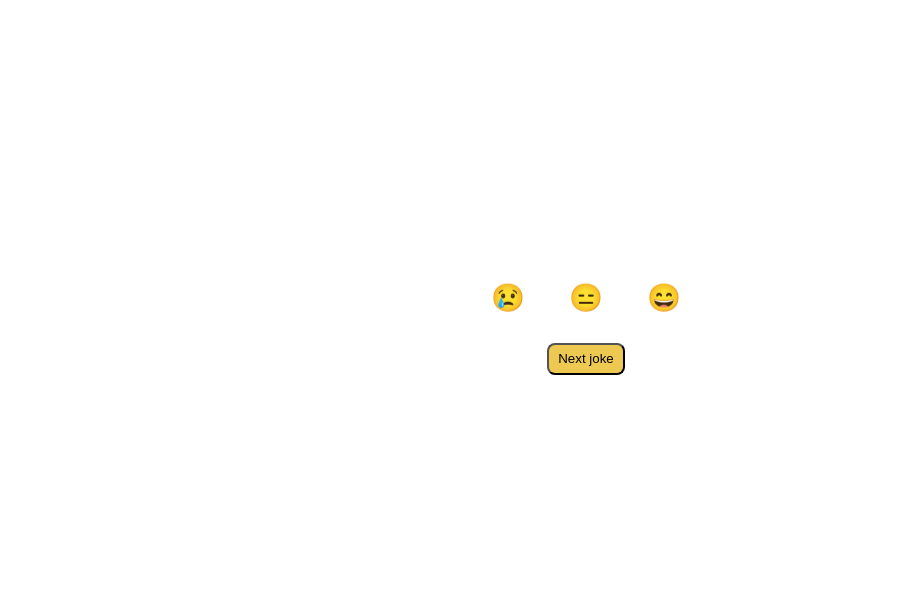
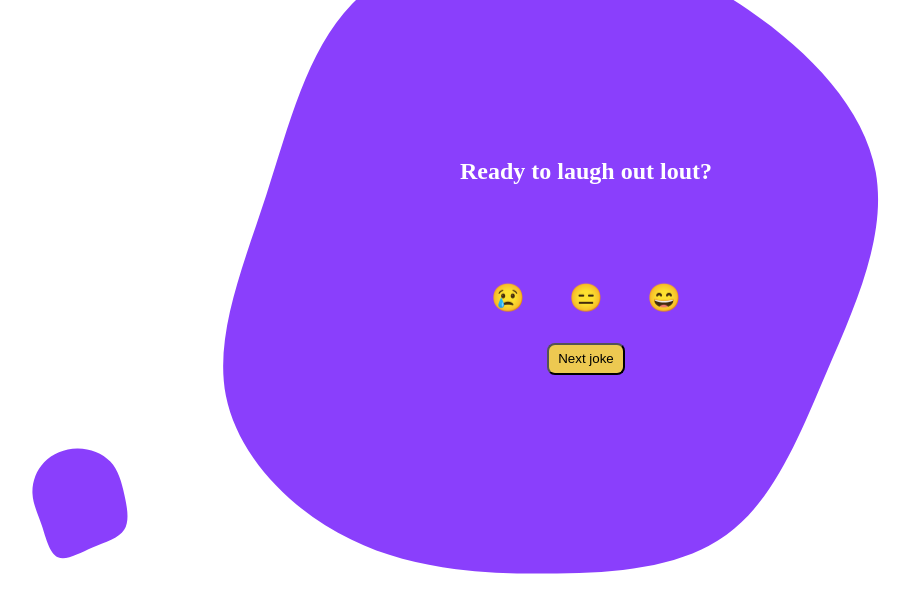
Before and after one commit to Gilsabo/it-academy-bcn-sprint-5, a plain HTML site: page index.html in a window 1280 px wide. Shown: the whole page, without its empty margins (54-963 px from the left). Drawn offline with Linux system fonts and the light colour scheme; no server answers.

Commit message:
Change link to see if the svg are visible in github

```diff
--- a/css/styles.css
+++ b/css/styles.css
@@ -33,7 +33,7 @@ body {
 .big-blob-center {
     position: absolute;
     background-repeat: no-repeat;
-    background-image: url(/repos/it-academy-bcn/sprint-5/images/blob4.svg);
+    background-image: url(/images/blob4.svg);
     z-index: -1;
     top: 60%;
     left: 50%;
@@ -43,7 +43,7 @@ body {
 .small-blob-left {
     position: absolute;
     background-repeat: no-repeat;
-    background-image: url(/repos/it-academy-bcn/sprint-5/images/blob.svg);
+    background-image: url(/images/blob.svg);
     top: 107%;
     left: -39%;
 }
@@ -52,7 +52,7 @@ body {
 .small-blob-right {
     position: absolute;
     background-repeat: no-repeat;
-    background-image: url(/repos/it-academy-bcn/sprint-5/images/blob3.svg);
+    background-image: url(/repos/it-academy-bcn/sprint-5/images/blob1.svg);
     top: -49%;
     left: 103%;
 }
```
